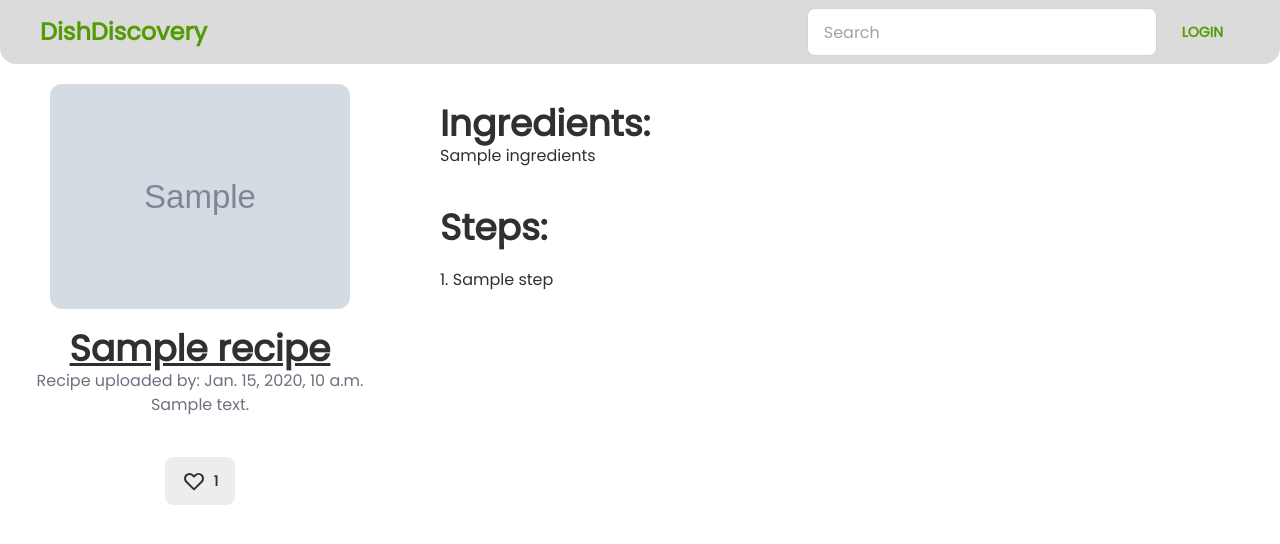
After one commit to notnotrachit/DishDiscovery, a Django app: template templates/recipe_detail.html in a window 1280 px wide. The commit adds this page. Shown: the top 544 px of the page. Run offline with Django 4.2, Linux system fonts and the light colour scheme; the template is opened without the code that fills it: most values are stand-ins (such as "Sample title", 1, 10 or a date in 2020); grey boxes marked "Sample" are stand-in pictures; data that the repository does not hold is empty; some libraries are stand-ins or nearby versions.

Commit message:
Added created_by field, likes field, recipe page init

```diff
--- a/recipe/models.py
+++ b/recipe/models.py
@@ -9,6 +9,11 @@
     steps = models.JSONField(default=list)
     image = models.ImageField(upload_to='images/recipes/', null=True, blank=True)
     created_at = models.DateTimeField(auto_now_add=True)
+    created_by = models.ForeignKey('auth.User', on_delete=models.CASCADE)
+    liked_by = models.ManyToManyField('auth.User', related_name='liked_recipes', blank=True)
 
     def __str__(self):
         return self.title
+
+    def get_like_count(self):
+        return self.liked_by.count()
--- a/requirements.txt
+++ b/requirements.txt
@@ -2,3 +2,6 @@
 django-allauth
 django-allauth-ui
 django-widget-tweaks
+psycopg2-binary
+python-dotenv
+django-cloudinary-storage
--- a/templates/all_recipes.html
+++ b/templates/all_recipes.html
@@ -7,7 +7,7 @@
         {% for i in recipes %}
             <div class="card w-96 bg-base-200 shadow-xl">
             <figure class="px-5 pt-5">
-                <img src="{% get_media_prefix %}{{i.image}}" alt="{{i.title}} image" class="rounded-xl" />
+                <img src="{{i.image.url}}" alt="{{i.title}} image" class="rounded-xl" />
             </figure>
             <div class="card-body items-center text-center">
                 <h2 class="card-title">{{i.title}}</h2>
--- /dev/null
+++ b/templates/recipe_detail.html
@@ -0,0 +1,39 @@
+{% extends 'base.html' %}
+
+{% block main %}
+  <div class="md:flex">
+    <div class="w-full md:w-1/3">
+      <div class="rounded-xl">
+        <div class="flex justify-center w-full">
+          <img src="{{ recipe.image.url }}" class="rounded-xl justify-self-center w-3/4 m-5" />
+        </div>
+        <div>
+          <h1 class="text-4xl text-center font-bold underline">{{ recipe.title }}</h1>
+          <p class="text-center text-gray-500">Recipe uploaded by: {{ recipe.created_by }}</p>
+          <p class="text-center text-gray-500">{{ recipe.description }}</p>
+          <div class="flex justify-center my-2 md:my-10">
+              <button class="btn">
+                <svg xmlns="http://www.w3.org/2000/svg" class="h-6 w-6" fill="none" viewBox="0 0 24 24" stroke="currentColor"><path stroke-linecap="round" stroke-linejoin="round" stroke-width="2" d="M4.318 6.318a4.5 4.5 0 000 6.364L12 20.364l7.682-7.682a4.5 4.5 0 00-6.364-6.364L12 7.636l-1.318-1.318a4.5 4.5 0 00-6.364 0z" /></svg>
+                {{ recipe.get_like_count }}
+              </button>
+          </div>
+
+        </div>
+      </div>
+    </div>
+    <div class="md:w-2/3 mx-10">
+      <div class="my-10">
+        <span class="text-4xl font-semibold">Ingredients:</span><br />
+        {{ recipe.ingredients|linebreaks }}
+      </div>
+      <div>
+        <span class="text-4xl font-semibold">Steps:</span><br />
+        <ol class="list-decimal	mt-5 list-inside">
+          {% for step in recipe.steps %}
+            <li>{{ step }}</li>
+          {% endfor %}
+        </ol>
+      </div>
+    </div>
+  </div>
+{% endblock %}
```
Also changed, not shown: DishDiscovery/settings.py (+20 -3 lines), recipe/migrations/0002_recipe_created_by.py (added), recipe/migrations/0003_alter_recipe_created_by.py (added), recipe/migrations/0004_recipe_liked_by.py (added).
